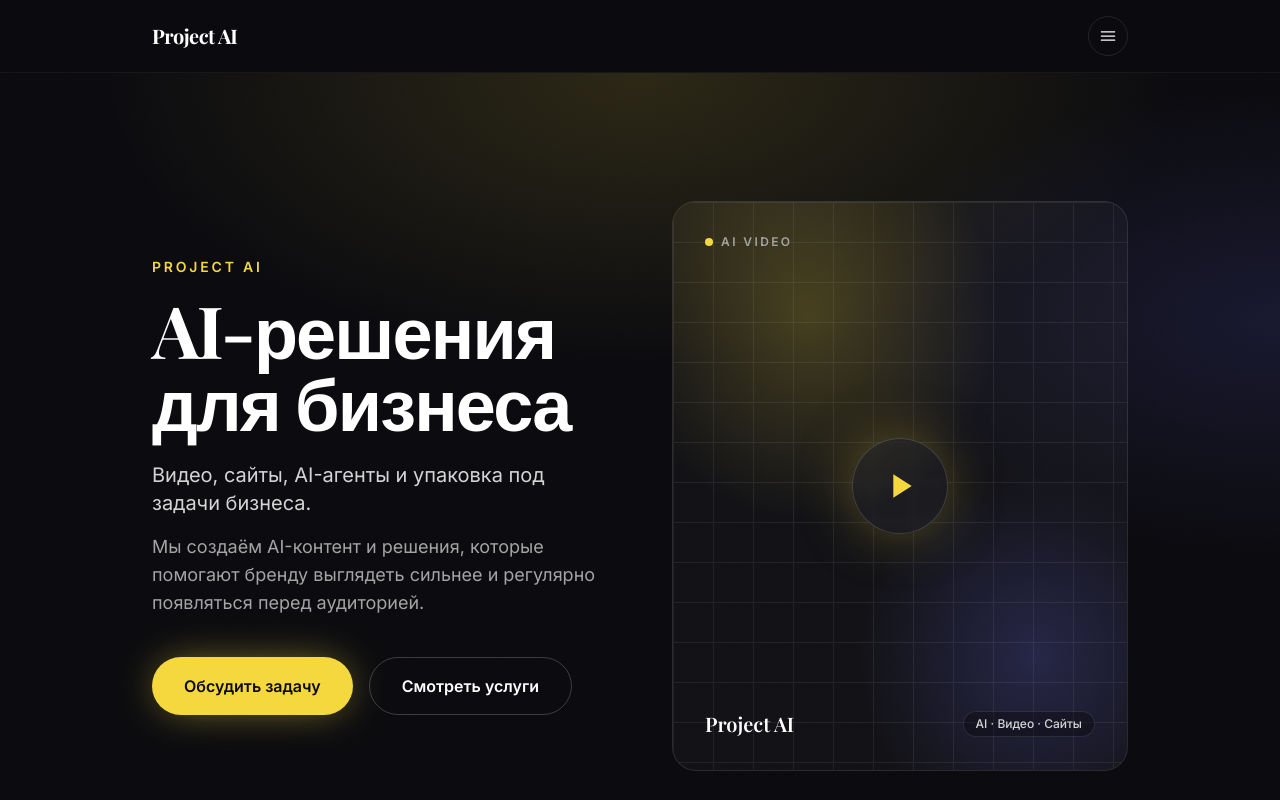
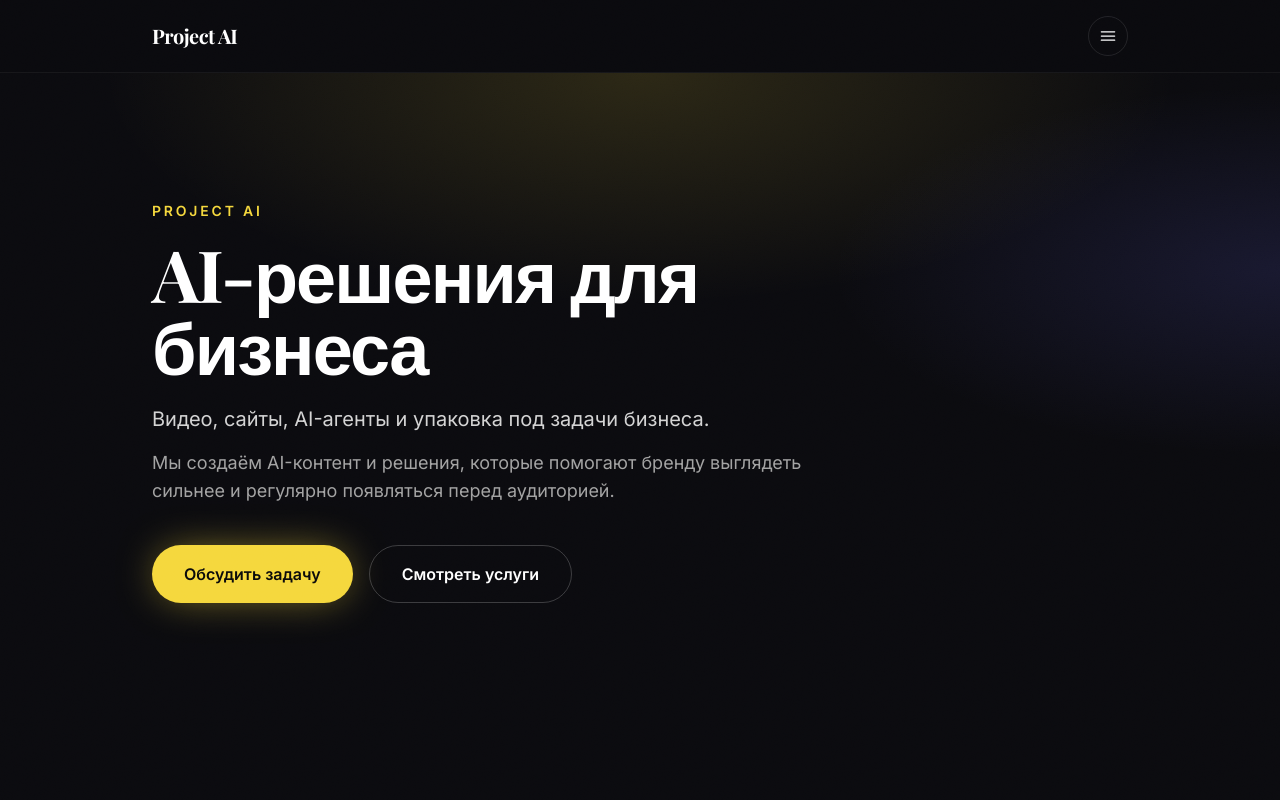
Before and after one commit to vnikonov8888/project-ai-site, a Next.js app: page / in a window 1280 px wide. Shown: the top 800 px of the page. Built offline with nearby package versions, Linux system fonts and the light colour scheme.

Commit message:
Remove hero placeholder card

```diff
--- a/components/Hero.tsx
+++ b/components/Hero.tsx
@@ -11,16 +11,16 @@ export default function Hero() {
             "radial-gradient(60% 50% at 50% 0%, rgba(245,216,61,0.14) 0%, rgba(11,11,15,0) 70%), radial-gradient(50% 40% at 100% 30%, rgba(108,108,245,0.14) 0%, rgba(11,11,15,0) 70%)",
         }}
       />
-      <div className="mx-auto grid max-w-5xl gap-12 px-4 py-20 sm:px-6 sm:py-28 lg:grid-cols-2 lg:items-center lg:gap-16 lg:py-32">
-        <div className="flex flex-col items-start">
+      <div className="mx-auto max-w-5xl px-4 py-20 sm:px-6 sm:py-28 lg:py-32">
+        <div className="flex max-w-2xl flex-col items-start">
           <span className="section-eyebrow">Project AI</span>
           <h1 className="mt-4 font-serif text-4xl font-bold leading-tight tracking-tight sm:text-6xl lg:text-7xl">
             AI-решения для бизнеса
           </h1>
-          <p className="mt-6 max-w-xl text-lg text-neutral-300 sm:text-xl">
+          <p className="mt-6 text-lg text-neutral-300 sm:text-xl">
             Видео, сайты, AI-агенты и упаковка под задачи бизнеса.
           </p>
-          <p className="mt-4 max-w-xl text-base text-neutral-400 sm:text-lg">
+          <p className="mt-4 text-base text-neutral-400 sm:text-lg">
             Мы создаём AI-контент и решения, которые помогают бренду выглядеть
             сильнее и регулярно появляться перед аудиторией.
           </p>
@@ -38,49 +38,6 @@ export default function Hero() {
             </a>
           </div>
         </div>
-
-        <div className="relative">
-          <div className="relative aspect-[4/5] w-full overflow-hidden rounded-3xl border border-white/10 bg-white/[0.03] sm:aspect-square lg:aspect-[4/5]">
-            <div
-              aria-hidden
-              className="absolute inset-0"
-              style={{
-                background:
-                  "radial-gradient(70% 60% at 30% 20%, rgba(245,216,61,0.22) 0%, rgba(11,11,15,0) 60%), radial-gradient(60% 50% at 80% 80%, rgba(108,108,245,0.22) 0%, rgba(11,11,15,0) 65%)",
-              }}
-            />
-            <div
-              aria-hidden
-              className="absolute inset-0 opacity-[0.07]"
-              style={{
-                backgroundImage:
-                  "linear-gradient(to right, white 1px, transparent 1px), linear-gradient(to bottom, white 1px, transparent 1px)",
-                backgroundSize: "40px 40px",
-              }}
-            />
-            <div className="absolute left-6 top-6 flex items-center gap-2 sm:left-8 sm:top-8">
-              <span className="h-2 w-2 rounded-full bg-accent" />
-              <span className="text-xs font-semibold uppercase tracking-[0.2em] text-neutral-400">
-                AI Video
-              </span>
-            </div>
-            <div className="absolute inset-0 flex items-center justify-center">
-              <div className="flex h-20 w-20 items-center justify-center rounded-full border border-white/15 bg-white/[0.04] shadow-[0_0_60px_-10px_rgba(245,216,61,0.5)] backdrop-blur-sm sm:h-24 sm:w-24">
-                <svg viewBox="0 0 24 24" fill="currentColor" className="h-8 w-8 text-accent sm:h-10 sm:w-10">
-                  <path d="M8 5v14l11-7z" />
-                </svg>
-              </div>
-            </div>
-            <div className="absolute bottom-6 left-6 right-6 flex items-center justify-between sm:bottom-8 sm:left-8 sm:right-8">
-              <span className="font-serif text-lg font-semibold text-white sm:text-xl">
-                Project AI
-              </span>
-              <span className="rounded-full border border-white/10 bg-black/30 px-3 py-1 text-xs font-medium text-neutral-300">
-                AI · Видео · Сайты
-              </span>
-            </div>
-          </div>
-        </div>
       </div>
     </section>
   );
```
